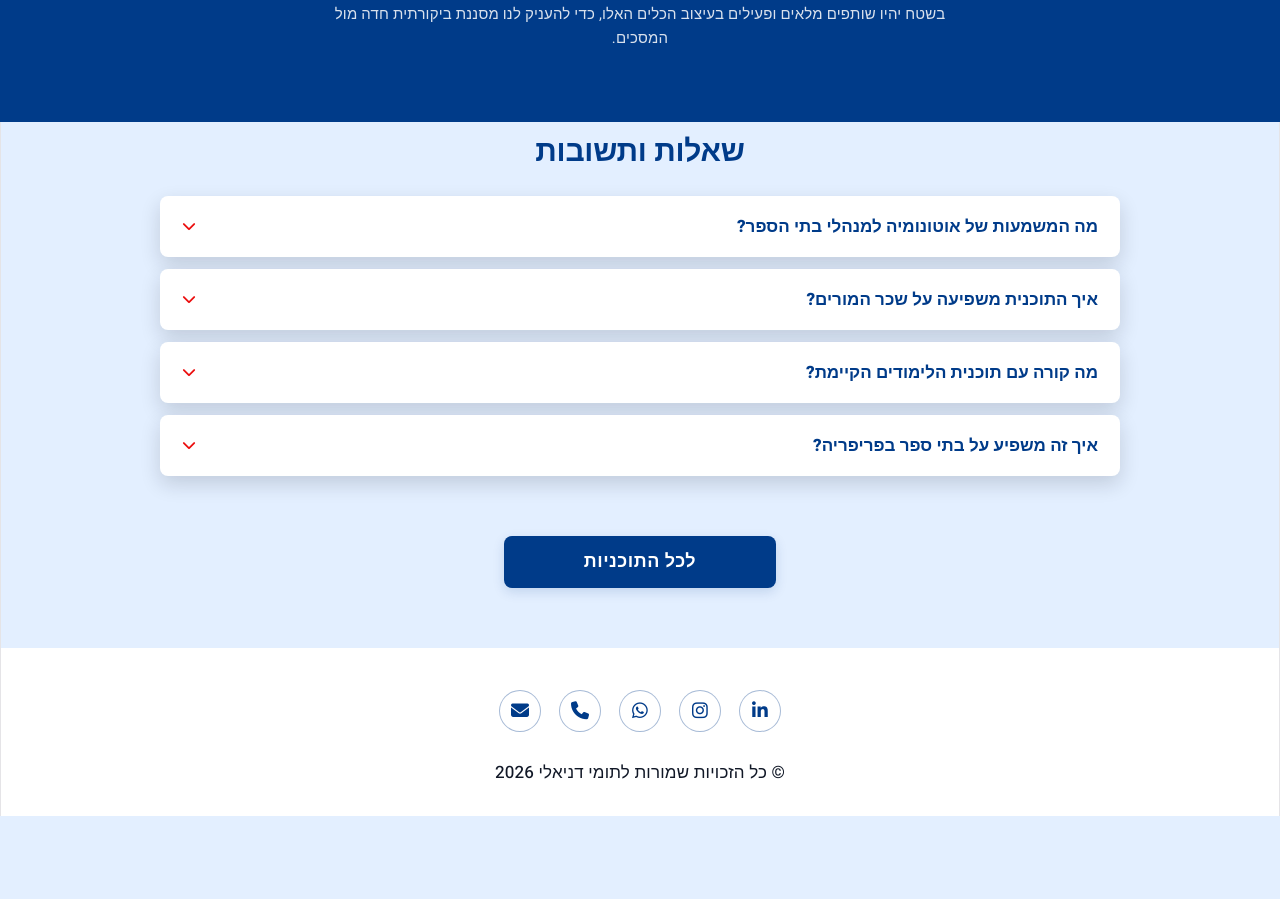
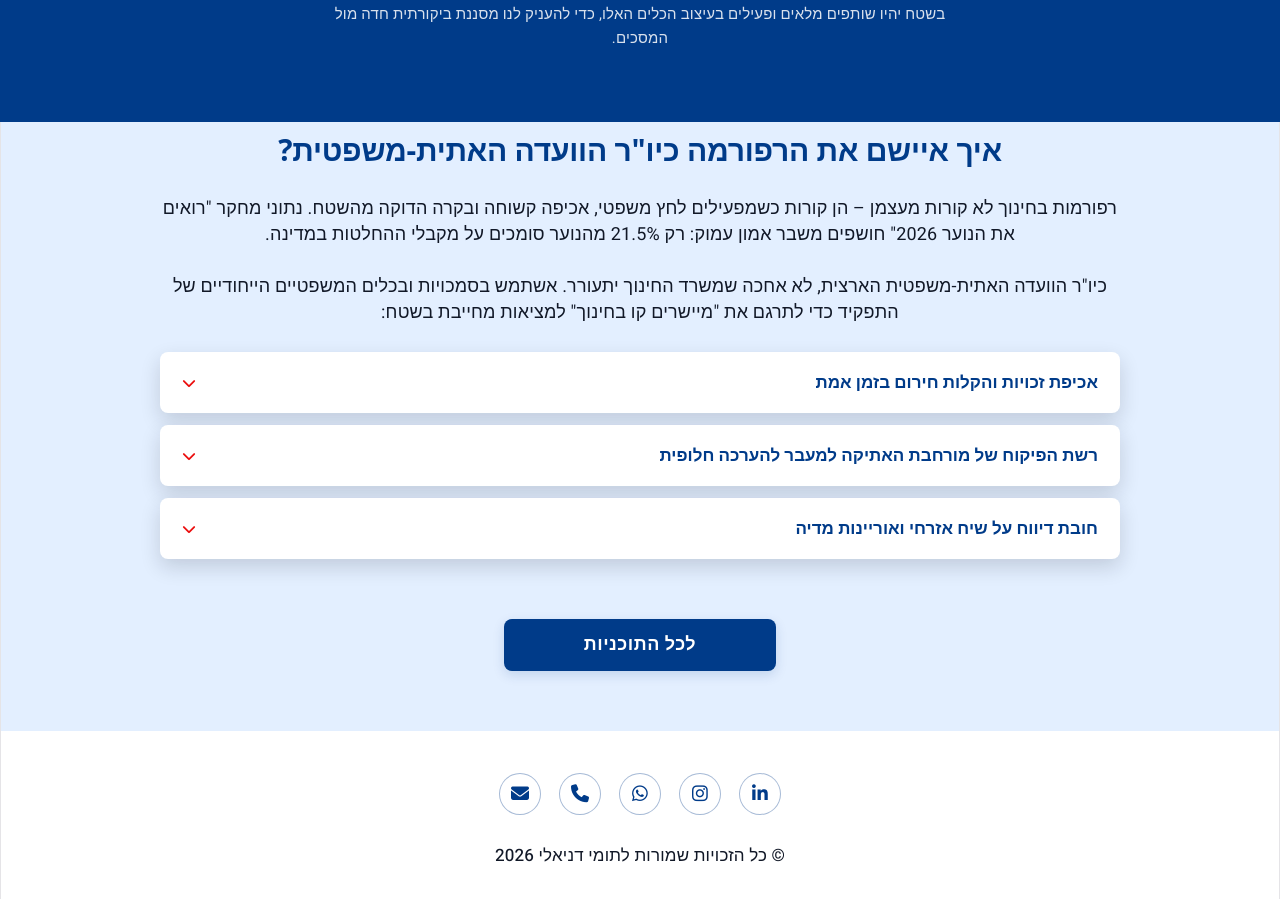
Before and after one commit to tfhsfg/tommy-danieli-website, a React (Vite) app: page /#/education in a window 1280 px wide. Shown: the part 2943-3842 px from the top of the page. Before the commit the page ends 3759 px from the top, so only its background shows below. Built offline with nearby package versions, Linux system fonts and the light colour scheme.

Commit message:
Add faq info

```diff
--- a/src/pages/Education.jsx
+++ b/src/pages/Education.jsx
@@ -58,20 +58,16 @@ const goals = [
 
 const faqs = [
   {
-    q: "מה המשמעות של אוטונומיה למנהלי בתי הספר?",
-    a: "מנהלים יקבלו סמכות רחבה יותר על תקציב בית הספר, גיוס והכשרת צוות, ותכנון תוכניות לימוד משלימות - בכפוף לסטנדרטים לאומיים אחידים.",
+    q: "אכיפת זכויות והקלות חירום בזמן אמת",
+    a: "נתונים מראים ש-42% מהתלמידים נפגעים מהבירוקרטיה בחירום וחוסר הגמישות. אקים \"קו חם\" וחמ\"ל דיגיטלי של הוועדה האתית-משפטית הארצית למתן מענה וייצוג משפטי-נציגותי מיידי מול הנהלות בתי הספר לכל תלמיד שחווה עומס מבחנים לא חוקי או שזכויותיו והקלותיו בחירום עוכבו.",
   },
   {
-    q: "איך התוכנית משפיעה על שכר המורים?",
-    a: "התוכנית שואפת להעלות את שכר המורים ולשפר את תנאי העבודה שלהם, כחלק ממאמץ להחזיר את מעמד המקצוע ולעודד אנשי חינוך מובילים להישאר במערכת.",
+    q: "רשת הפיקוח של מורחבת האתיקה למעבר להערכה חלופית",
+    a: "כדי להטמיע את מסקנות ועדת שפירא ולשנות את אירועי ההערכה, נרתום את 12 המפגשים הפרונטליים של מורחבת יו\"רי האתיקה המחוזיים לייצור מערך בקרה ארצי. כל יו\"ר מחוזי ימפה בתי ספר שמסרבים לעבור להערכה חלופית או חוסמים שימוש בכלים טכנולוגיים מתקדמים, והוועדה בראשותי תפעל ישירות מול הפיקוח המחוזי להסרת החסמים בשטח.",
   },
   {
-    q: "מה קורה עם תוכנית הלימודים הקיימת?",
-    a: "התוכנית הקיימת תתעדכן כך שתשקף דגש חזק יותר על מדעים, אנגלית וטכנולוגיה, לצד המשך חיזוק ערכי הציונות והערבות ההדדית.",
-  },
-  {
-    q: "איך זה משפיע על בתי ספר בפריפריה?",
-    a: "מודל התקצוב לפי תלמיד נועד להבטיח שמשאבים נוספים יגיעו בדיוק לאזורים ולאוכלוסיות שבהם הצורך גדול יותר, כדי לצמצם פערים.",
+    q: "חובת דיווח על שיח אזרחי ואוריינות מדיה",
+    a: "אנסח הנחיה אתית רשמית מטעם המועצה הארצית לכלל מנהלי המחוזות במשרד החינוך. נגדיר את אי-הוראת תכני האוריינות והחשיבה הביקורתית כהפרה ישירה של זכות התלמיד לקבלת כלים לעולם האמיתי (במטרה לסגור את פער ההשתתפות החמור של ה-46%), ונחייב חובת דיווח ובקרה תקופתית על השילוב שלהם בשטח.",
   },
 ];
 
@@ -171,7 +167,11 @@ export default function Education() {
       </div>
 
       <div className="eduSection">
-        <h2 className="eduSectionTitle brand-blue">שאלות ותשובות</h2>
+        <h2 className="eduSectionTitle brand-blue">איך איישם את הרפורמה כיו"ר הוועדה האתית-משפטית?</h2>
+        <p className="eduSectionDesc">רפורמות בחינוך לא קורות מעצמן – הן קורות כשמפעילים לחץ משפטי, אכיפה קשוחה ובקרה הדוקה מהשטח. נתוני מחקר "רואים את הנוער 2026" חושפים משבר אמון עמוק: רק 21.5% מהנוער סומכים על מקבלי ההחלטות במדינה.</p>
+        <br></br>
+        <p className="eduSectionDesc">כיו"ר הוועדה האתית-משפטית הארצית, לא אחכה שמשרד החינוך יתעורר. אשתמש בסמכויות ובכלים המשפטיים הייחודיים של התפקיד כדי לתרגם את "מיישרים קו בחינוך" למציאות מחייבת בשטח:</p>
+        <br></br>
         <div className="eduFaq">
           {faqs.map((f, i) => (
             <FaqItem key={i} q={f.q} a={f.a} />
```
